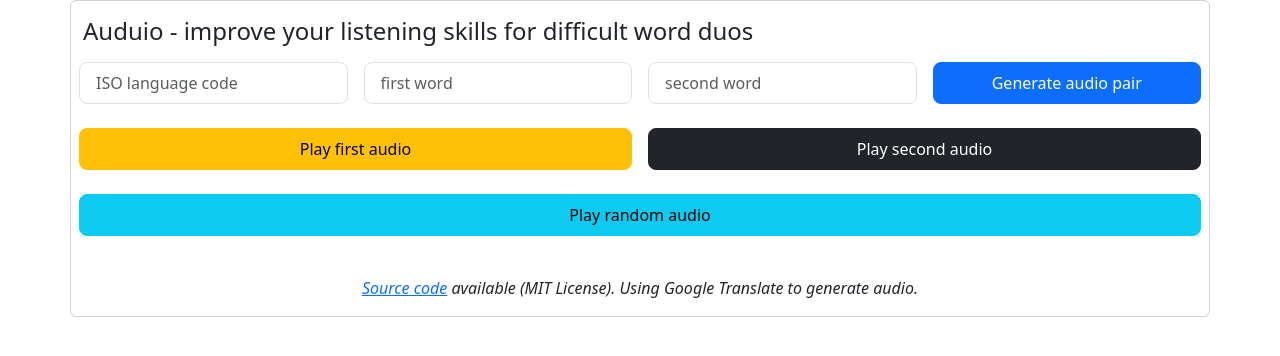
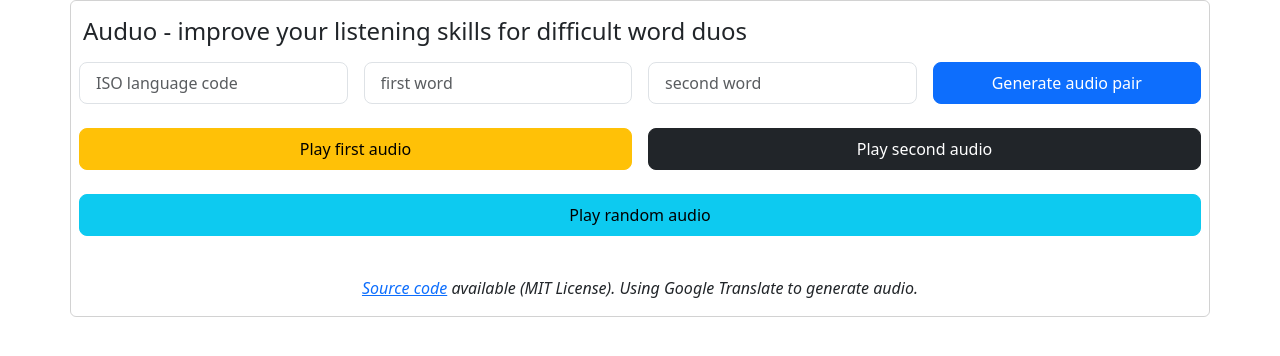
Before and after one commit to met/auduo, a plain HTML site: page index.html in a window 1280 px wide. Drawn offline with nearby package versions, Linux system fonts and the light colour scheme.

Commit message:
Auduio to Auduo

```diff
--- a/index.html
+++ b/index.html
@@ -1,14 +1,14 @@
 <!doctype html>
 <html lang="en">
 <meta charset="utf-8">
-<title>Auduio - improve your listening skills for difficult word duos</title>
+<title>Auduo - improve your listening skills for difficult word duos</title>
 <meta name="viewport" content="width=device-width, initial-scale=1">
 <meta name="referrer" content="no-referrer">
 <link href="https://cdn.jsdelivr.net/npm/bootstrap@5.3.1/dist/css/bootstrap.min.css" rel="stylesheet" integrity="sha384-4bw+/aepP/YC94hEpVNVgiZdgIC5+VKNBQNGCHeKRQN+PtmoHDEXuppvnDJzQIu9" crossorigin="anonymous">
 
 <body class="card container">
 
-<h1 class="fs-4 mt-3">Auduio - improve your listening skills for difficult word duos</h1>
+<h1 class="fs-4 mt-3">Auduo - improve your listening skills for difficult word duos</h1>
 
 <p class="row">
 	<input id="lg-code" class="form-control form-control-lg col mt-2 ms-2 me-2 fs-6" type="text" placeholder="ISO language code">
```
